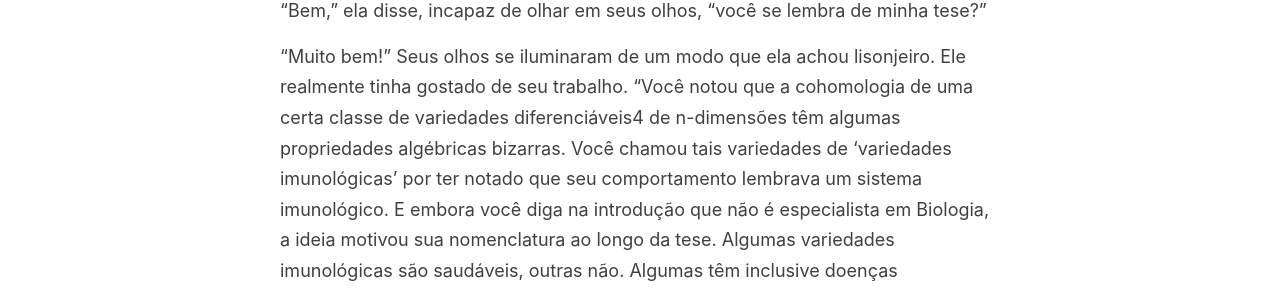
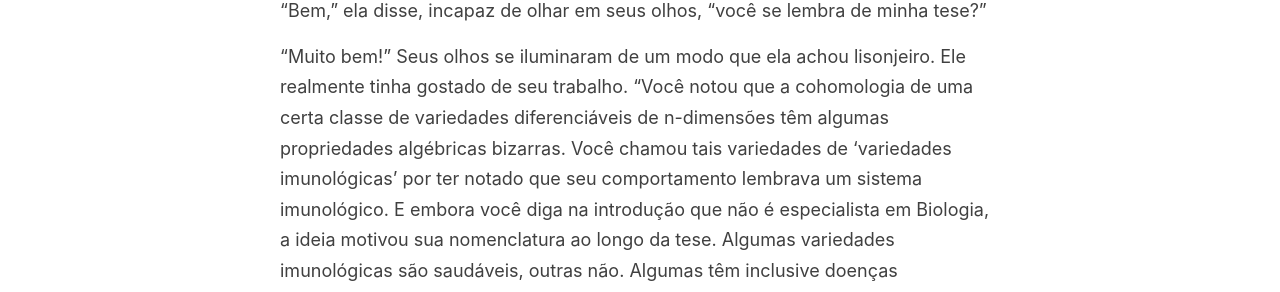
Before and after one commit to tonidandel/otelegrafo_, a Jekyll site: the page built from _posts/2020-03-10-a-eficacia-sem-razao.md, in a window 1280 px wide and 900 px high, scrolled down 5493 px. Shown: the part 214-506 px from the top of the window. Built offline with Jekyll 4.4.1, drawn with Linux system fonts in a browser that asks for light colours; nearby versions of some CDN libraries; some web fonts are replaced; some of the changed text lies outside the part shown.

Commit message:
eficacia-sem-razao

```diff
--- a/_posts/2020-03-10-a-eficacia-sem-razao.md
+++ b/_posts/2020-03-10-a-eficacia-sem-razao.md
@@ -91,7 +91,7 @@ Houve mais um silêncio desconfortável.
 
 “Bem,” ela disse, incapaz de olhar em seus olhos, “você se lembra de minha tese?”
 
-“Muito bem!” Seus olhos se iluminaram de um modo que ela achou lisonjeiro. Ele realmente tinha gostado de seu trabalho. “Você notou que a cohomologia de uma certa classe de variedades diferenciáveis4 de n-dimensões têm algumas propriedades algébricas bizarras. Você chamou tais variedades de 'variedades imunológicas' por ter notado que seu comportamento lembrava um sistema imunológico. E embora você diga na introdução que não é especialista em Biologia, a ideia motivou sua nomenclatura ao longo da tese. Algumas variedades imunológicas são saudáveis, outras não. Algumas têm inclusive doenças autoimunes!”
+“Muito bem!” Seus olhos se iluminaram de um modo que ela achou lisonjeiro. Ele realmente tinha gostado de seu trabalho. “Você notou que a cohomologia de uma certa classe de variedades diferenciáveis de n-dimensões têm algumas propriedades algébricas bizarras. Você chamou tais variedades de 'variedades imunológicas' por ter notado que seu comportamento lembrava um sistema imunológico. E embora você diga na introdução que não é especialista em Biologia, a ideia motivou sua nomenclatura ao longo da tese. Algumas variedades imunológicas são saudáveis, outras não. Algumas têm inclusive doenças autoimunes!”
 
 “Apenas nomes que eu dei para me auxiliarem a descrever e entender a estrutura matemática.”
 
```
Also changed, not shown: other parts of _posts/2020-03-10-a-eficacia-sem-razao.md (+2 -2 lines).
